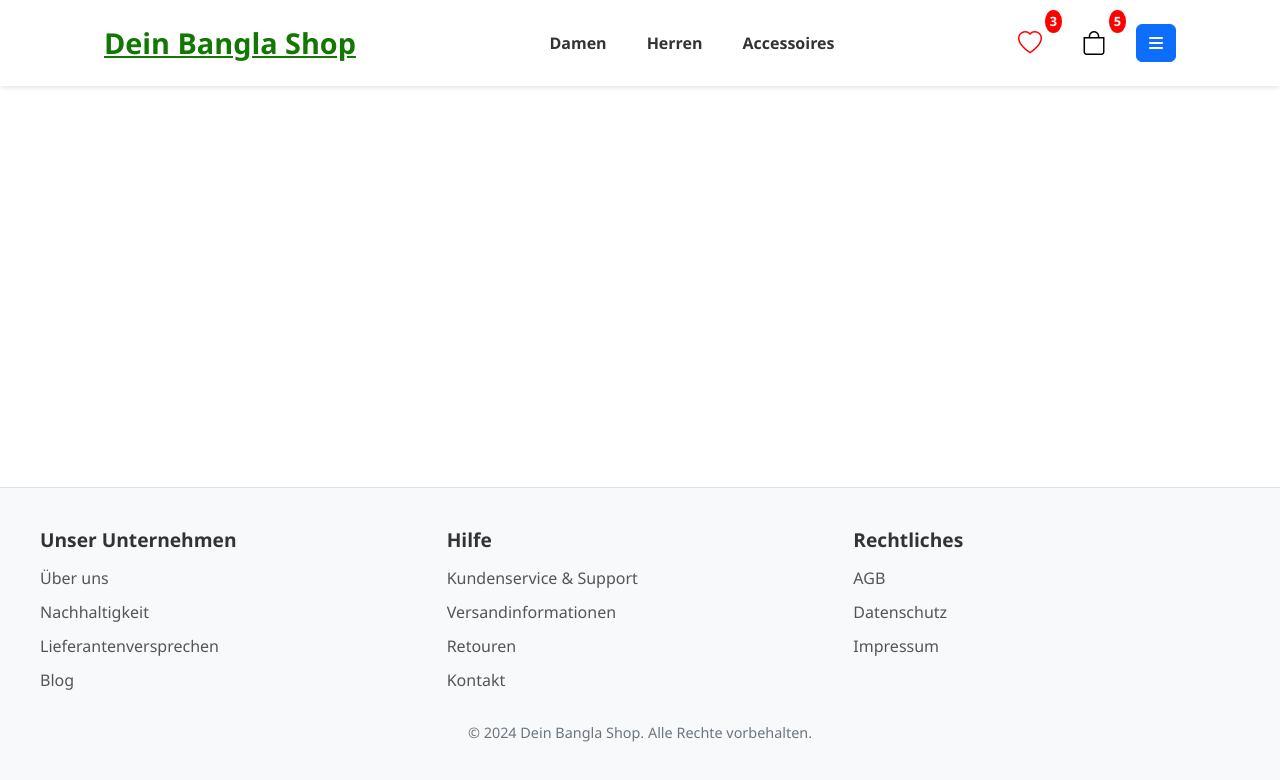
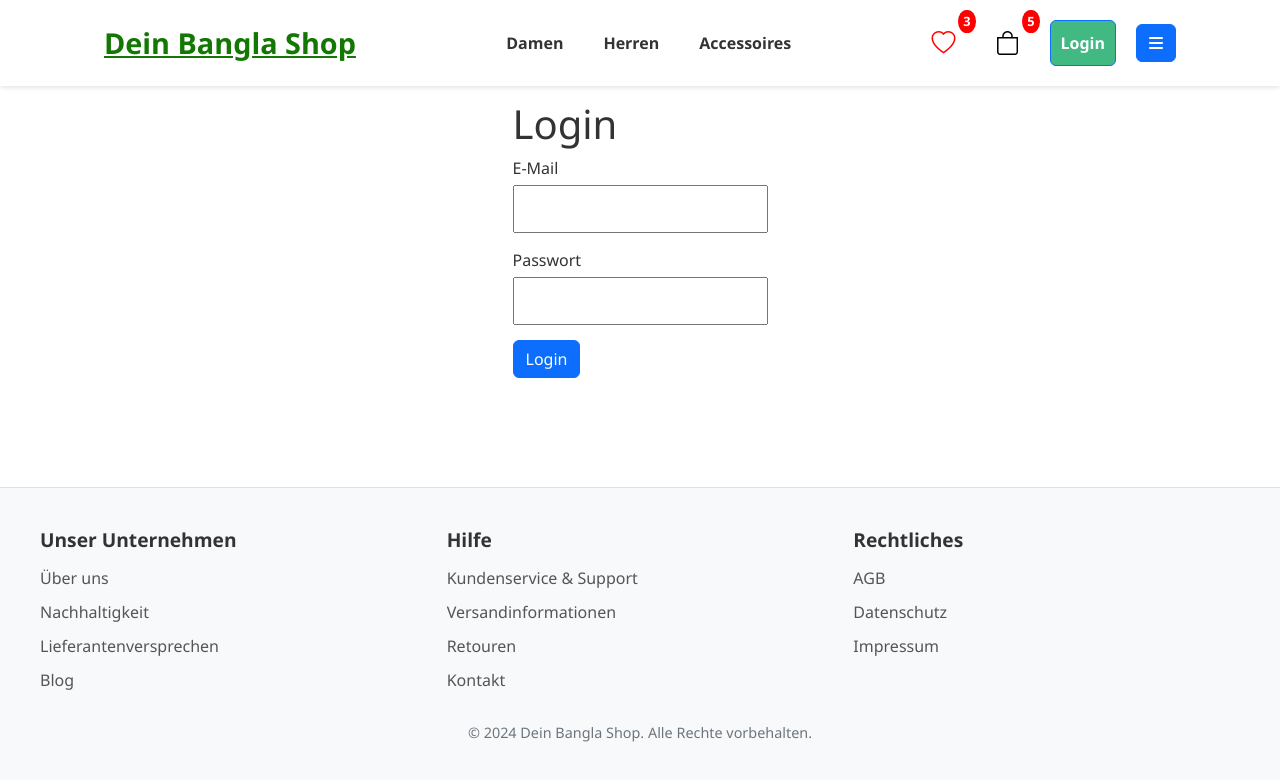
Before and after one commit to AnnasHossain/FrontendBanglaShop, a Vue app: page /login in a window 1280 px wide. Shown: the top 780 px of the page. Built offline with nearby package versions, Linux system fonts and the light colour scheme.

Commit message:
Login Button, Bugfixes, fehlender Registrieren Button

```diff
--- a/src/App.vue
+++ b/src/App.vue
@@ -9,7 +9,7 @@
         <div class="nav-links">
           <router-link to="/damen" class="nav-item">Damen</router-link>
           <router-link to="/herren" class="nav-item">Herren</router-link>
-          <router-link to="/about" class="nav-item">Accessoires</router-link>
+          <router-link to="/kontakt" class="nav-item">Accessoires</router-link>
         </div>
 
         <!-- Icons: Ganz rechts -->
@@ -32,6 +32,11 @@
             </span>
           </router-link>
 
+          <!-- Login-Button -->
+          <router-link to="/login" class="btn btn-outline-primary nav-item">
+            Login
+          </router-link>
+
           <!-- Menü Button mit Icon -->
           <button class="btn btn-primary" type="button" data-bs-toggle="offcanvas" data-bs-target="#offcanvasMenu" aria-controls="offcanvasMenu" @click="toggleMenu">
             <i :class="['fas', isMenuOpen ? 'fa-times' : 'fa-bars', { rotate: isMenuOpen }]"></i>
@@ -47,7 +52,7 @@
               <ul>
                 <li><router-link to="/damen" @click="closeMenu">Damenmode</router-link></li>
                 <li><router-link to="/herren" @click="closeMenu">Herrenmode</router-link></li>
-                <li><router-link to="/about" @click="closeMenu">Accessoires (About)</router-link></li>
+                <li><router-link to="/kontakt" @click="closeMenu">Accessoires (About)</router-link></li>
               </ul>
             </div>
           </div>
@@ -324,8 +329,10 @@ html, body {
   .nav-container {
     flex-direction: column; /* Vertikale Anordnung auf kleinen Bildschirmen */
     padding:10px;
-    align-items:space-between; /* Links ausrichten auf kleinen Bildschirmen */
+    justify-content: space-between;
+    align-items:center; /* Links ausrichten auf kleinen Bildschirmen */
     gap:10px; /* Abstand zwischen Logo und Links erhöhen */
+    max-width: 100%;
   }
 
   .nav-links {
--- a/src/router/index.js
+++ b/src/router/index.js
@@ -4,6 +4,7 @@ import DamenView from '../views/DamenView.vue'
 import HerrenView from '../views/HerrenView.vue'
 import LikeView from '@/views/LikeView.vue'
 import WarenkorbView from '@/views/WarenkorbView.vue'
+import LoginView from '../views/LoginView.vue'
 
 const routes = [
   {
@@ -43,6 +44,11 @@ const routes = [
     path: '/warenkorb',
     name: 'warenkorb',
     component: WarenkorbView
+  },
+  { // vielleicht hier login-component weil div klassenbezeichnung
+    path: '/login',
+    name: 'login',
+    component: LoginView
   }
 ]
 
--- /dev/null
+++ b/src/views/LoginView.vue
@@ -0,0 +1,51 @@
+<template>
+  <div class="login-container">
+    <h1>Login</h1>
+    <form @submit.prevent="handleLogin">
+      <div class="form-group">
+        <label for="email">E-Mail</label>
+        <input type="email" id="email" v-model="email" required />
+      </div>
+      <div class="form-group">
+        <label for="password">Passwort</label>
+        <input type="password" id="password" v-model="password" required />
+      </div>
+      <button type="submit" class="btn btn-primary">Login</button>
+    </form>
+  </div>
+</template>
+
+<script setup>
+import { ref } from 'vue'
+
+const email = ref('')
+const password = ref('')
+
+function handleLogin () {
+  // Login-Logik hier einfügen
+  console.log('Login attempted:', email.value, password.value)
+}
+</script>
+
+<style scoped>
+.login-container {
+  max-width: 400px;
+  margin: 0 auto;
+  padding: 20px;
+}
+
+.form-group {
+  margin-bottom: 15px;
+}
+
+.form-group label {
+  display: block;
+  margin-bottom: 5px;
+}
+
+.form-group input {
+  width: 100%;
+  padding: 10px;
+  box-sizing: border-box;
+}
+</style>
```
Also changed, not shown: package.json (+10 -5 lines), 1 other file (tests, documents, lock files or other folders).
